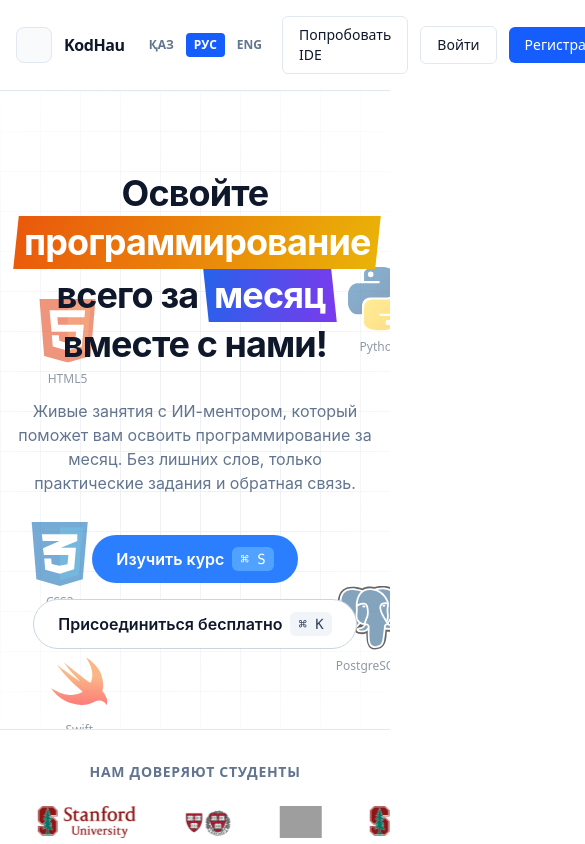
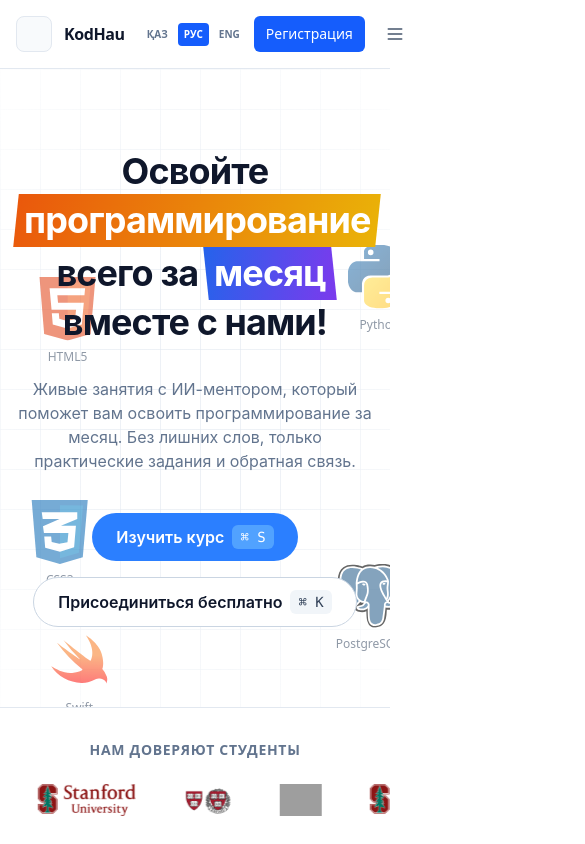
Before and after one commit to mad1081/landing-kodhau, a Nuxt app in the folder landing/: page / in a window 390 px wide. Shown: the top 844 px of the page, 585 px wide, since content can reach past the window. Built offline with nearby package versions, Linux system fonts and the light colour scheme; grey boxes are pictures that could not be loaded.

Commit message:
feat(landing): add responsive mobile nav with hamburger menu and language picker

```diff
--- a/landing/app/pages/index.vue
+++ b/landing/app/pages/index.vue
@@ -7,7 +7,7 @@
           <span class="text-base font-semibold tracking-tight text-slate-900">KodHau</span>
         </a>
 
-        <nav class="hidden flex-1 justify-center sm:flex">
+        <nav class="hidden flex-1 justify-center lg:flex">
           <ul class="flex items-center gap-8 text-sm font-medium text-slate-700">
             <li><a href="#problem" class="text-slate-700">{{ t('navProblem') }}</a></li>
             <li><a href="#solution" class="text-slate-700">{{ t('navSolution') }}</a></li>
@@ -17,28 +17,51 @@
           </ul>
         </nav>
 
-        <div class="ml-auto flex items-center gap-3">
+        <div class="ml-auto flex items-center gap-2">
           <!-- Language picker -->
           <div class="flex gap-1">
             <button v-for="l in (['kk','ru','en'] as const)" :key="l"
               @click="setLang(l)"
-              :class="['rounded px-2 py-1 text-xs font-bold transition-colors', lang === l ? 'bg-blue-600 text-white' : 'text-slate-500 hover:text-slate-900']">
+              :class="['rounded px-1.5 py-1 text-[10px] font-bold transition-colors', lang === l ? 'bg-blue-600 text-white' : 'text-slate-500 hover:text-slate-900']">
               {{ l === 'kk' ? 'ҚАЗ' : l === 'ru' ? 'РУС' : 'ENG' }}
             </button>
           </div>
 
-          <a :href="ideUrl" target="_blank" rel="noopener noreferrer"
-            class="inline-flex items-center justify-center rounded-md border border-slate-200 bg-white px-4 py-2 text-sm font-medium text-slate-900">
-            {{ t('navTryIde') }}
-          </a>
           <a :href="`${ideUrl}/auth`"
-            class="inline-flex items-center justify-center rounded-md border border-slate-200 bg-white px-4 py-2 text-sm font-medium text-slate-900">
+            class="hidden sm:inline-flex items-center justify-center rounded-md border border-slate-200 bg-white px-3 py-2 text-sm font-medium text-slate-900">
             {{ t('login') }}
           </a>
           <a :href="`${ideUrl}/auth`"
-            class="inline-flex items-center justify-center rounded-md bg-blue-600 px-4 py-2 text-sm font-medium text-white">
+            class="inline-flex items-center justify-center rounded-md bg-blue-600 px-3 py-2 text-sm font-medium text-white">
             {{ t('register') }}
           </a>
+
+          <!-- Mobile hamburger -->
+          <button
+            class="lg:hidden ml-1 rounded-md p-2 text-slate-600 hover:bg-slate-100"
+            @click="mobileMenuOpen = !mobileMenuOpen"
+            aria-label="Toggle menu"
+          >
+            <svg v-if="!mobileMenuOpen" class="h-5 w-5" fill="none" stroke="currentColor" stroke-width="2" viewBox="0 0 24 24">
+              <path d="M4 6h16M4 12h16M4 18h16" stroke-linecap="round"/>
+            </svg>
+            <svg v-else class="h-5 w-5" fill="none" stroke="currentColor" stroke-width="2" viewBox="0 0 24 24">
+              <path d="M6 18L18 6M6 6l12 12" stroke-linecap="round"/>
+            </svg>
+          </button>
+        </div>
+      </div>
+
+      <!-- Mobile nav drawer -->
+      <div v-if="mobileMenuOpen" class="lg:hidden border-t border-slate-200 bg-white px-4 py-4 space-y-3">
+        <a href="#problem" class="block text-sm font-medium text-slate-700 py-2" @click="mobileMenuOpen = false">{{ t('navProblem') }}</a>
+        <a href="#solution" class="block text-sm font-medium text-slate-700 py-2" @click="mobileMenuOpen = false">{{ t('navSolution') }}</a>
+        <a href="#features" class="block text-sm font-medium text-slate-700 py-2" @click="mobileMenuOpen = false">{{ t('navFeatures') }}</a>
+        <a href="#proof" class="block text-sm font-medium text-slate-700 py-2" @click="mobileMenuOpen = false">{{ t('navProof') }}</a>
+        <a :href="ideUrl" target="_blank" rel="noopener noreferrer" class="block text-sm font-medium text-slate-700 py-2" @click="mobileMenuOpen = false">{{ t('navTryIde') }}</a>
+        <div class="pt-2 border-t border-slate-100 flex gap-3">
+          <a :href="`${ideUrl}/auth`" class="flex-1 text-center rounded-md border border-slate-200 px-4 py-2 text-sm font-medium text-slate-900">{{ t('login') }}</a>
+          <a :href="`${ideUrl}/auth`" class="flex-1 text-center rounded-md bg-blue-600 px-4 py-2 text-sm font-medium text-white">{{ t('register') }}</a>
         </div>
       </div>
     </header>
@@ -478,6 +501,7 @@
 <script setup lang="ts">
 import { ref, reactive, onMounted, onUnmounted } from 'vue'
 const { lang, setLang, t } = useLang()
+const mobileMenuOpen = ref(false)
 
 import htmlLogo from '~/assets/images/html.svg'
 import cssLogo from '~/assets/images/css.svg'
```
